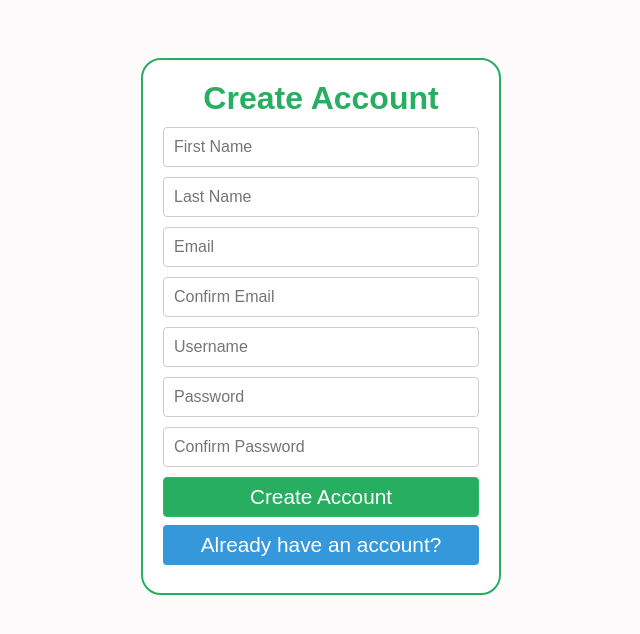
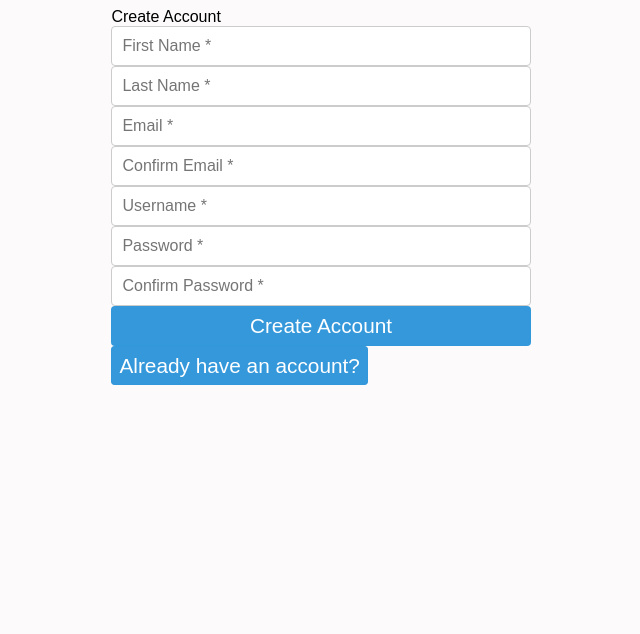
Before and after one commit to vafugere/Sample-Form, a plain HTML site: page signup.html in a window 1280 px wide. Shown: the whole page, without its empty margins (319-959 px from the left). Drawn offline with Linux system fonts and the light colour scheme.

Commit message:
Replace .group divs with .button-container for layout cleanup

```diff
--- a/signup.html
+++ b/signup.html
@@ -6,39 +6,27 @@
         <link href="style.css" rel="stylesheet">
     </head>
     <body>
-        <div class="signup-container">
-            <div class="signup-title">Create Account</div>
+        <div class="form-container">
+            <div class="header">Create Account</div>
             <form id="signup_form" name="signup_form" class="flex-form" method="post" action="index.html">
-                <div class="group">
-                    <input type="text" id="first_name" name="first_name" class="input" placeholder="First Name"/>
-                    <div id="error_first_name"></div>
+                <input type="text" id="first_name" name="first_name" class="input" placeholder="First Name *"/>
+                <div id="error_first_name"></div>
+                <input type="text" id="last_name" name="last_name" class="input" placeholder="Last Name *"/>
+                <div id="error_last_name"></div>
+                <input type="text" id="email" name="email" class="input" placeholder="Email *"/>
+                <div id="error_email"></div>
+                <input type="text" id="confirm_email" name="confirm_email" class="input" placeholder="Confirm Email *"/>
+                <div id="error_confirm_email"></div>
+                <input type="text" id="username" name="username" class="input" placeholder="Username *"/>
+                <div id="error_username"></div>
+                <input type="password" id="password" name="password" class="input" placeholder="Password *"/>
+                <div id="error_password"></div>
+                <input type="password" id="confirm_password" name="confirm_password" class="input" placeholder="Confirm Password *"/>
+                <div id="error_confirm_password"></div>
+                <div class="button-container">
+                    <input type="submit" id="btn_signup" name="btn_signup" class="btn-primary" value="Create Account"/>
+                    <a href="index.html" class="btn-primary">Already have an account?</a>
                 </div>
-                <div class="group">
-                    <input type="text" id="last_name" name="last_name" class="input" placeholder="Last Name"/>
-                    <div id="error_last_name"></div>
-                </div>
-                <div class="group">
-                    <input type="text" id="email" name="email" class="input" placeholder="Email"/>
-                    <div id="error_email"></div>
-                </div>
-                <div class="group">
-                    <input type="text" id="confirm_email" name="confirm_email" class="input" placeholder="Confirm Email"/>
-                    <div id="error_confirm_email"></div>
-                </div>
-                <div class="group">
-                    <input type="text" id="username" name="username" class="input" placeholder="Username"/>
-                    <div id="error_username"></div>
-                </div>
-                <div class="group">
-                    <input type="password" id="password" name="password" class="input" placeholder="Password"/>
-                    <div id="error_password"></div>
-                </div>
-                <div class="group">
-                    <input type="password" id="confirm_password" name="confirm_password" class="input" placeholder="Confirm Password"/>
-                    <div id="error_confirm_password"></div>
-                </div>
-                <input type="submit" id="btn_signup" name="btn_signup" class="btn-secondary" value="Create Account"/>
-                <a href="index.html" class="btn-primary">Already have an account?</a>
             </form>
         </div>
         <script src="validation.js"></script>
```
